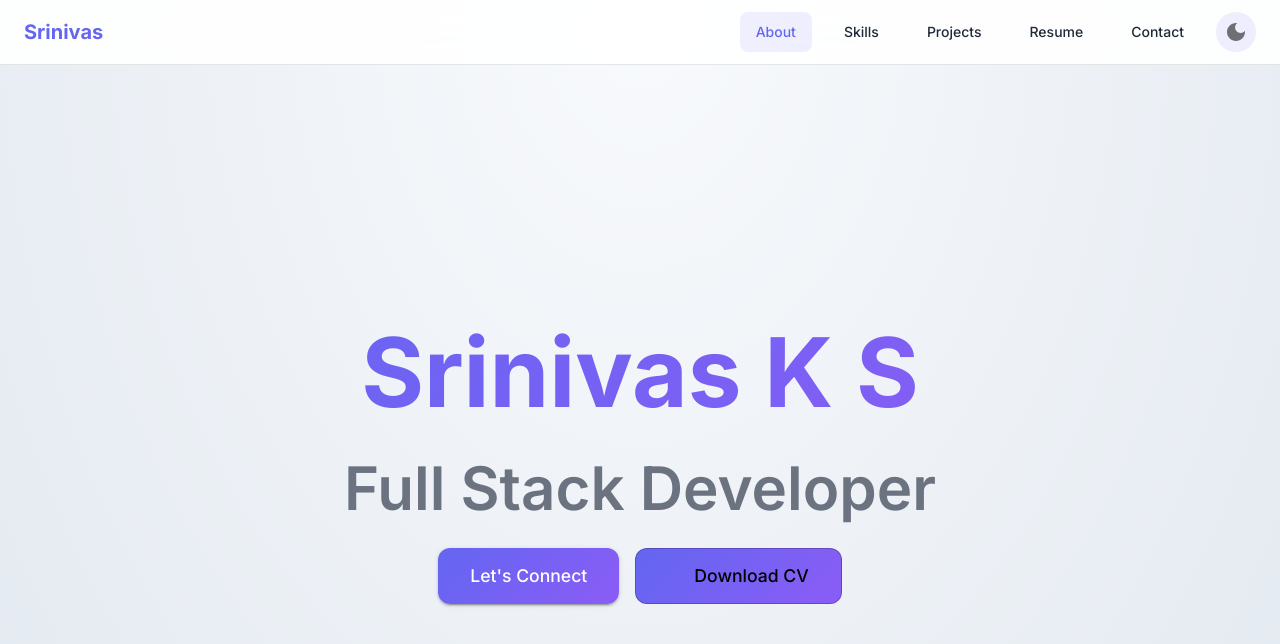
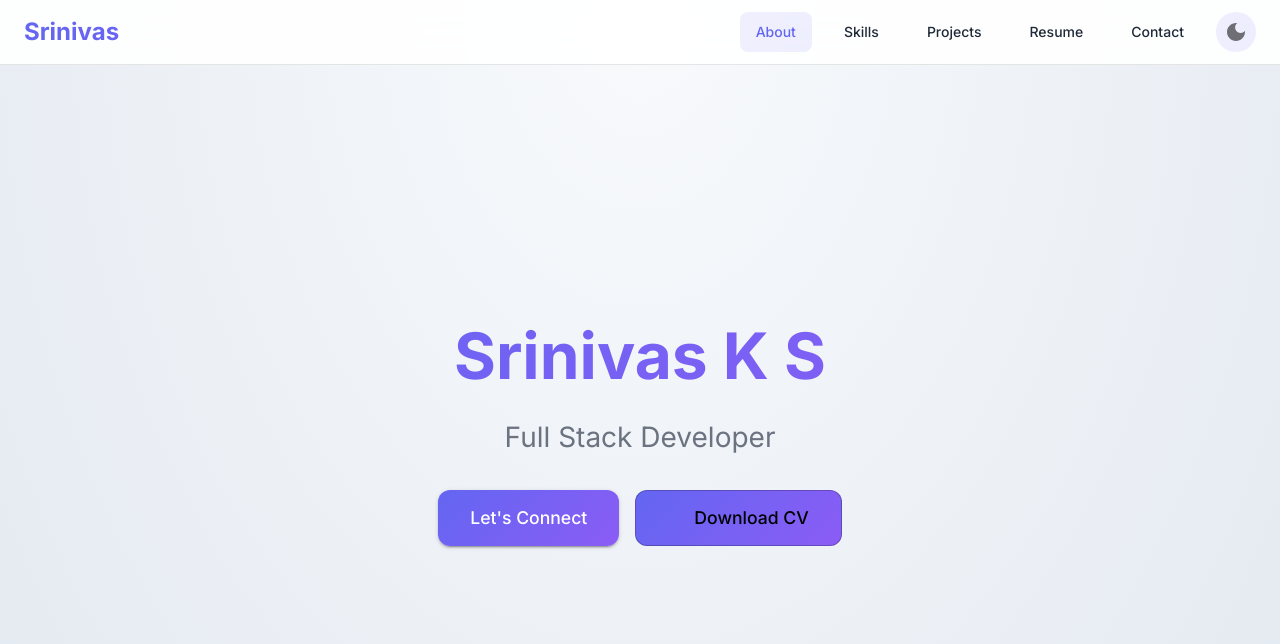
Before and after one commit to Srinivas-2410/portfolio, a React (Vite) app: page / in a window 1280 px wide. Shown: the top 644 px of the page. Built offline with nearby package versions, Linux system fonts and the light colour scheme; some icons are missing.

Commit message:
included resposives for mobile devices

```diff
--- a/src/App.jsx
+++ b/src/App.jsx
@@ -209,36 +209,67 @@ function App() {
   const drawer = (
     <Box
       sx={{
-        width: 280,
+        width: { xs: 260, sm: 280 }, // Responsive width
         height: '100%',
         background: mode === 'dark'
           ? 'linear-gradient(135deg, #1a1a2e 0%, #16213e 100%)'
           : 'linear-gradient(135deg, #ffffff 0%, #f8fafc 100%)',
-        padding: 3,
+        padding: { xs: 2, sm: 3 }, // Responsive padding
       }}
     >
-      <Box sx={{ display: 'flex', alignItems: 'center', mb: 4 }}>
+      <Box sx={{
+        display: 'flex',
+        alignItems: 'center',
+        mb: 4,
+        flexWrap: 'wrap', // Allow wrapping on very small screens
+      }}>
         <Avatar
   sx={{
-            width: 56,
-            height: 56,
+    width: { xs: 48, sm: 56 },
+    height: { xs: 48, sm: 56 },
     background: 'linear-gradient(135deg, #6366f1 0%, #8b5cf6 100%)',
     mr: 2,
   }}
 >
-          YN
+  <img
+    src="/image.png"
+    alt="Srinivas K S"
+    style={{
+      width: '100%',
+      height: '100%',
+      objectFit: 'cover'
+    }}
+  />
 </Avatar>
         <Box>
-          <Typography variant="h6" sx={{ fontWeight: 600 }}>
-            Your Name
+          <Typography
+            variant="h6"
+            sx={{
+              fontWeight: 600,
+              fontSize: { xs: '1rem', sm: '1.25rem' }, // Responsive font size
+            }}
+          >
+            Srinivas K S
           </Typography>
-          <Typography variant="body2" color="text.secondary">
+          <Typography
+            variant="body2"
+            color="text.secondary"
+            sx={{
+              fontSize: { xs: '0.875rem', sm: '1rem' }, // Responsive font size
+            }}
+          >
             Full Stack Developer
           </Typography>
         </Box>
       </Box>
 
-      <List sx={{ '& .MuiListItem-root': { borderRadius: 2, mb: 1 } }}>
+      <List sx={{
+        '& .MuiListItem-root': {
+          borderRadius: 2,
+          mb: 1,
+          py: { xs: 1, sm: 1.5 }, // Responsive padding
+        }
+      }}>
         {sections.map((section, index) => (
           <ListItem
             button
@@ -332,10 +363,14 @@ function App() {
               sx={{
                 flexGrow: 1,
                 fontWeight: 700,
+                fontSize: { xs: '1.25rem', sm: '1.5rem' }, // Responsive font size
                 background: 'linear-gradient(135deg, #6366f1 0%, #8b5cf6 100%)',
                 backgroundClip: 'text',
                 WebkitBackgroundClip: 'text',
                 WebkitTextFillColor: 'transparent',
+                whiteSpace: 'nowrap', // Prevent text wrapping
+                overflow: 'hidden',
+                textOverflow: 'ellipsis', // Add ellipsis for overflow
               }}
             >
               Srinivas
@@ -390,23 +425,32 @@ function App() {
             display: { xs: 'block', md: 'none' },
             '& .MuiDrawer-paper': {
               boxSizing: 'border-box',
-              width: 280,
+              width: { xs: 260, sm: 280 }, // Responsive width
               border: 'none',
+              overflowX: 'hidden', // Prevent horizontal scrolling
             },
           }}
         >
           {drawer}
         </Drawer>
 
-        <Box component="main" sx={{ pt: 8 }}>
-          <Container maxWidth="lg">
+        <Box component="main" sx={{
+          pt: { xs: 7, sm: 8 }, // Responsive top padding
+          px: { xs: 2, sm: 3 }, // Add horizontal padding for small screens
+        }}>
+          <Container
+            maxWidth="lg"
+            sx={{
+              px: { xs: 1, sm: 2, md: 3 }, // Responsive container padding
+            }}
+          >
             <Box
               sx={{
-                minHeight: 'calc(100vh - 64px)',
+                minHeight: { xs: 'calc(100vh - 56px)', sm: 'calc(100vh - 64px)' }, // Adjust for different AppBar heights
                 display: 'flex',
                 alignItems: 'center',
                 justifyContent: 'center',
-                py: 4,
+                py: { xs: 2, sm: 4 }, // Responsive vertical padding
               }}
             >
               {sections[activeSection].component}
--- a/src/components/About.jsx
+++ b/src/components/About.jsx
@@ -25,7 +25,11 @@ export default function About() {
     <Container maxWidth="lg">
       <Box
         className="min-h-screen flex flex-col justify-center"
-        sx={{ position: 'relative' }}
+        sx={{
+          position: 'relative',
+          py: { xs: 4, sm: 6, md: 8 }, // Responsive padding
+          px: { xs: 2, sm: 3, md: 4 }  // Responsive padding
+        }}
       >
         {/* Background Elements */}
         <Box
@@ -61,19 +65,26 @@ export default function About() {
         />
 
         <Fade in={isVisible} timeout={1000}>
-          <Box className="text-center space-y-6 relative">
+          <Box className="text-center relative">
             {/* Main Heading */}
             <Typography
               variant="h1"
-              className="text-4xl md:text-6xl lg:text-7xl font-bold"
               sx={{
+                fontSize: {
+                  xs: '2rem',     // Mobile
+                  sm: '2.5rem',   // Tablet
+                  md: '3.5rem',   // Desktop
+                  lg: '4rem'      // Large Desktop
+                },
+                fontWeight: 700,
                 background: theme.palette.mode === 'dark'
                   ? 'linear-gradient(135deg, #93c5fd 0%, #a5b4fc 100%)'
                   : 'linear-gradient(135deg, #6366f1 0%, #8b5cf6 100%)',
                 backgroundClip: 'text',
                 WebkitBackgroundClip: 'text',
                 WebkitTextFillColor: 'transparent',
-                mb: 2,
+                mb: { xs: 2, sm: 3 },
+                lineHeight: 1.2
               }}
             >
               Srinivas K S
@@ -82,13 +93,18 @@ export default function About() {
             {/* Subtitle */}
             <Typography
               variant="h2"
-              className="text-xl md:text-2xl font-light"
               sx={{
-                mb: 4,
+                fontSize: {
+                  xs: '1.25rem',  // Mobile
+                  sm: '1.5rem',   // Tablet
+                  md: '1.75rem'   // Desktop
+                },
+                fontWeight: 300,
+                mb: { xs: 3, sm: 4 },
                 color: theme.palette.mode === 'dark'
                   ? 'rgba(255, 255, 255, 0.7)'
                   : 'text.secondary',
-                textAlign: 'center',
+                lineHeight: 1.4
               }}
             >
               Full Stack Developer
@@ -97,17 +113,23 @@ export default function About() {
             {/* Description */}
 
 
-            {/* CTA Buttons */}
                   <Box className="flex flex-col sm:flex-row gap-4 justify-center mb-8">
                     <Button
                     variant="contained"
                     size="large"
-                href="#contact"
+                    onClick={(e) => {
+                      e.preventDefault();
+                      const contactSection = document.getElementById('contact');
+                      if (contactSection) {
+                        contactSection.scrollIntoView({ behavior: 'smooth' });
+                      }
+                    }}
                     sx={{
-                  py: 1.5,
-                  px: 4,
+                      py: { xs: 1.25, sm: 1.5 },
+                      px: { xs: 3, sm: 4 },
+                      fontSize: { xs: '0.9rem', sm: '1.1rem' },
+                      width: { xs: '100%', sm: 'auto' },
                       background: 'linear-gradient(135deg, #6366f1 0%, #8b5cf6 100%)',
-                  fontSize: '1.1rem',
                       '&:hover': {
                         background: 'linear-gradient(135deg, #8b5cf6 0%, #6366f1 100%)',
                         transform: 'translateY(-2px)',
@@ -125,9 +147,10 @@ export default function About() {
                     href="/resume.pdf"
                     download
                     sx={{
-                  py: 1.5,
-                  px: 4,
-                  fontSize: '1.1rem',
+                      py: { xs: 1.25, sm: 1.5 },
+                      px: { xs: 3, sm: 4 },
+                      fontSize: { xs: '0.9rem', sm: '1.1rem' },
+                      width: { xs: '100%', sm: 'auto' },
                       borderColor: theme.palette.mode === 'dark'
                         ? 'rgba(255, 255, 255, 0.23)'
                         : 'rgba(0, 0, 0, 0.23)',
@@ -151,45 +174,61 @@ export default function About() {
                   </Box>
 
                   {/* Social Links */}
-            <Box className="flex justify-center gap-4">
+            <Box
+              sx={{
+                display: 'flex',
+                justifyContent: 'center',
+                gap: { xs: 2, sm: 3 },
+                mb: { xs: 4, sm: 6 }
+              }}
+            >
               <IconButton
-                href="https://github.com/yourusername"
+                href="https://github.com/Srinivas-2410"
                 target="_blank"
                 rel="noopener noreferrer"
-                className="hover:scale-110 transition-transform"
                 sx={{
-                  '&:hover': { color: 'primary.main' },
-                  width: 48,
-                  height: 48,
+                  width: { xs: 40, sm: 48 },
+                  height: { xs: 40, sm: 48 },
+                  '&:hover': {
+                    color: 'primary.main',
+                    transform: 'scale(1.1)'
+                  },
+                  transition: 'all 0.3s ease'
                 }}
               >
-                <GitHubIcon fontSize="large" />
+                <GitHubIcon sx={{ fontSize: { xs: '1.5rem', sm: '2rem' } }} />
               </IconButton>
 
               <IconButton
-                href="https://linkedin.com/in/yourusername"
+                href="https://linkedin.com/in/srinivas-k-s"
                 target="_blank"
                 rel="noopener noreferrer"
-                className="hover:scale-110 transition-transform"
                 sx={{
-                  '&:hover': { color: 'primary.main' },
-                  width: 48,
-                  height: 48,
+                  width: { xs: 40, sm: 48 },
+                  height: { xs: 40, sm: 48 },
+                  '&:hover': {
+                    color: 'primary.main',
+                    transform: 'scale(1.1)'
+                  },
+                  transition: 'all 0.3s ease'
                 }}
               >
-                <LinkedInIcon fontSize="large" />
+                <LinkedInIcon sx={{ fontSize: { xs: '1.5rem', sm: '2rem' } }} />
               </IconButton>
 
               <IconButton
-                href="mailto:your.email@example.com"
-                className="hover:scale-110 transition-transform"
+                href="mailto:srinivasks898@gmail.com"
                 sx={{
-                  '&:hover': { color: 'primary.main' },
-                  width: 48,
-                  height: 48,
+                  width: { xs: 40, sm: 48 },
+                  height: { xs: 40, sm: 48 },
+                  '&:hover': {
+                    color: 'primary.main',
+                    transform: 'scale(1.1)'
+                  },
+                  transition: 'all 0.3s ease'
                 }}
               >
-                <EmailIcon fontSize="large" />
+                <EmailIcon sx={{ fontSize: { xs: '1.5rem', sm: '2rem' } }} />
               </IconButton>
             </Box>
 
```
Also changed, not shown: public/image.png (added). Lines whose indentation alone changed are shown as unchanged.
